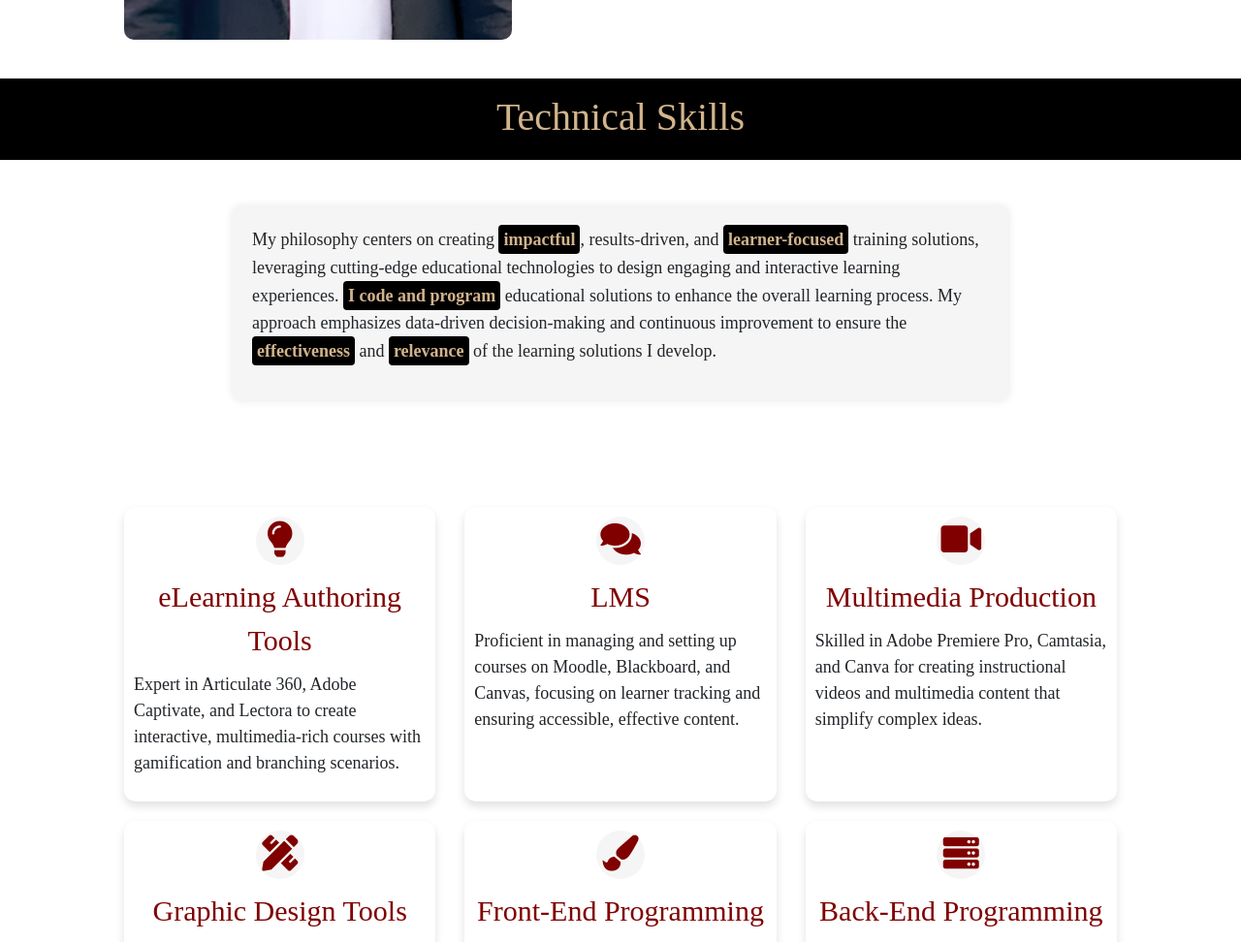
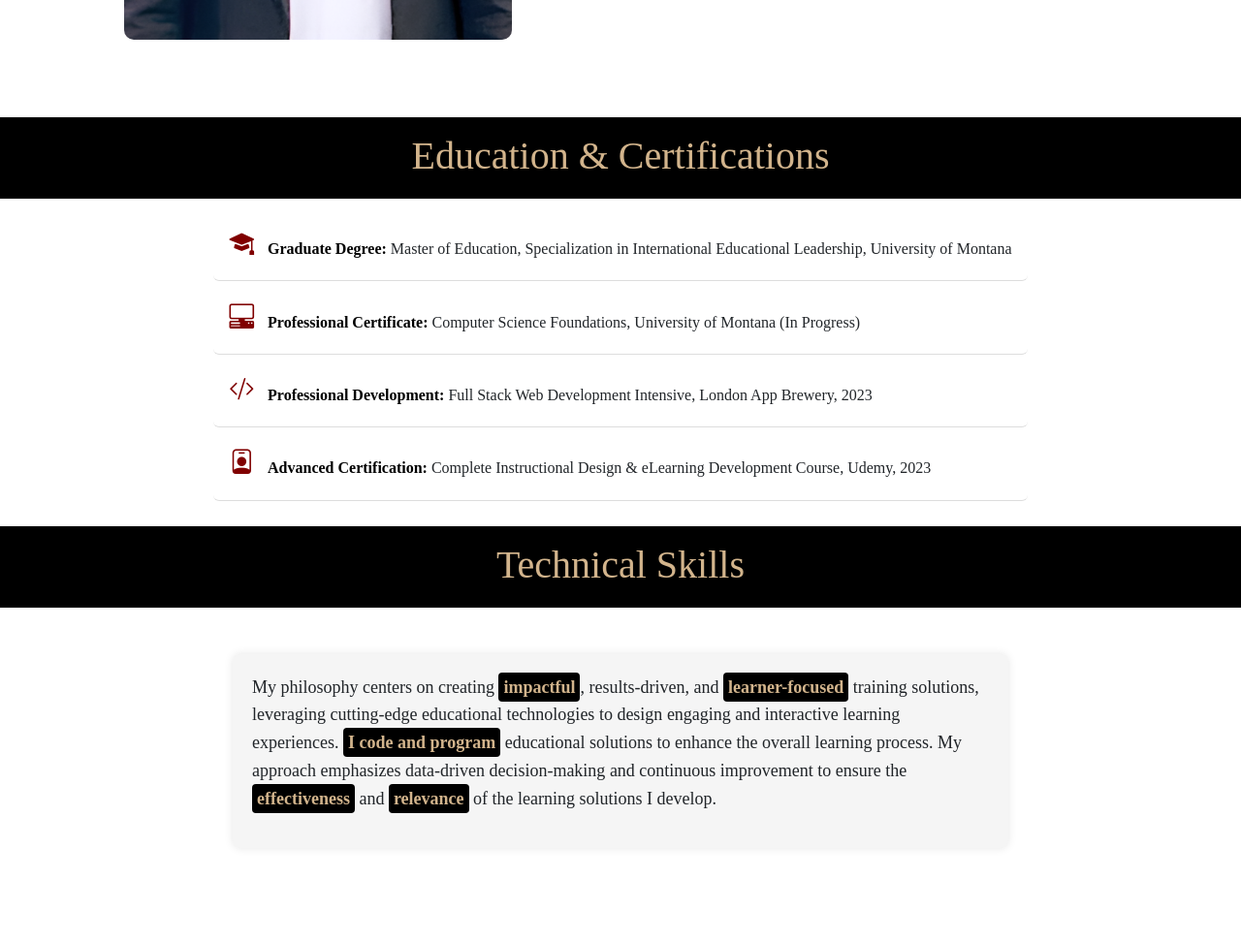
Before and after one commit to moayyadsaleh/personal-website, a plain HTML site: page index.html in a window 1280 px wide. Shown: the part 1462-2434 px from the top of the page at 97% size. Drawn offline with nearby package versions, Linux system fonts and the light colour scheme.

Commit message:
Add education and certification section

```diff
--- a/index.html
+++ b/index.html
@@ -35,6 +35,10 @@
           <li><a href="#home">Home</a></li>
           <li><a href="#projects">Work Samples</a></li>
           <li><a href="#skills">Skills</a></li>
+          <li>
+            <a href="#education-certifications">Education & Certifications</a>
+          </li>
+          <!-- Added this item -->
 
           <li><a href="#contact">Contacts</a></li>
           <div class="cancel-btn">
@@ -130,6 +134,52 @@
             </div>
           </div>
         </div>
+      </div>
+    </section>
+    <section id="education-certifications" class="education-certifications">
+      <header>
+        <h1 class="mb-1">Education & Certifications</h1>
+      </header>
+      <div class="education-details">
+        <ul>
+          <li
+            title="Advanced study focusing on leadership in international education, adult learning theories, and instructional strategies for diverse learning environments."
+          >
+            <i class="bi bi-mortarboard-fill icon"></i>
+            <span
+              ><strong>Graduate Degree:</strong> Master of Education,
+              Specialization in International Educational Leadership, University
+              of Montana</span
+            >
+          </li>
+          <li
+            title="Rigorous training in foundational and applied programming, essential for instructional technology development."
+          >
+            <i class="bi bi-pc-display-horizontal icon"></i>
+            <span
+              ><strong>Professional Certificate:</strong> Computer Science
+              Foundations, University of Montana (In Progress)</span
+            >
+          </li>
+          <li
+            title="Industry-focused, hands-on training in full-stack development to enhance technical capabilities for eLearning and web-based instructional platforms."
+          >
+            <i class="bi bi-code-slash icon"></i>
+            <span
+              ><strong>Professional Development:</strong> Full Stack Web
+              Development Intensive, London App Brewery, 2023</span
+            >
+          </li>
+          <li
+            title="Comprehensive instructional design certification covering eLearning design methodologies, multimedia integration, and assessment strategies."
+          >
+            <i class="bi bi-person-badge icon"></i>
+            <span
+              ><strong>Advanced Certification:</strong> Complete Instructional
+              Design & eLearning Development Course, Udemy, 2023</span
+            >
+          </li>
+        </ul>
       </div>
     </section>
 
--- a/script.js
+++ b/script.js
@@ -50,3 +50,26 @@ $(document).ready(function () {
     $(this).next(".accordion-content").slideToggle();
   });
 });
+document.addEventListener("DOMContentLoaded", () => {
+  const educationItems = document.querySelectorAll(
+    ".education-certifications .education-details li"
+  );
+
+  const observer = new IntersectionObserver(
+    (entries) => {
+      entries.forEach((entry) => {
+        if (entry.isIntersecting) {
+          entry.target.classList.add("fadeInUp");
+          observer.unobserve(entry.target); // Trigger animation once
+        }
+      });
+    },
+    {
+      threshold: 0.1, // Adjust as needed
+    }
+  );
+
+  educationItems.forEach((item) => {
+    observer.observe(item);
+  });
+});
--- a/style.css
+++ b/style.css
@@ -1124,3 +1124,85 @@ header {
 .box-6 {
   animation-delay: 1.2s;
 }
+/* Center the content inside education-details */
+.education-certifications .education-details {
+  display: flex;
+  justify-content: center;
+}
+
+.education-certifications .education-details ul {
+  list-style-type: none;
+  padding: 0;
+}
+
+/* Styling each list item for a closer layout */
+.education-certifications .education-details li {
+  display: flex;
+  align-items: center;
+  gap: 8px; /* Reduced gap between icon and text */
+  padding: 8px 16px; /* Reduced padding */
+  border-radius: 6px;
+  margin-bottom: 10px; /* Reduced margin between items */
+  border-bottom: 1px solid #ddd;
+  transition: transform 0.2s ease-in-out, color 0.2s ease,
+    background-color 0.2s ease;
+  opacity: 0;
+  transform: translateY(10px);
+  animation: fadeInUp 0.5s forwards;
+}
+
+/* Adding space at the top of the first list item */
+.education-certifications .education-details li:first-child {
+  margin-top: 20px; /* Adjust this value as needed */
+}
+
+/* Ensure icons are aligned vertically and adjust position */
+.education-certifications .icon {
+  font-size: 1.6rem; /* Reduced font size for icons */
+  margin-right: 6px; /* Adjusted margin for closer layout */
+  min-width: 24px; /* Adjusted width to keep alignment */
+  transition: transform 0.3s ease, color 0.3s ease;
+}
+
+/* Hover effects for each list item */
+/* Hover effects for each list item */
+.education-certifications .education-details li:hover {
+  background: white; /* Very light gray */
+  color: #333; /* Dark gray text */
+  transform: scale(1.02); /* Subtle scale for gentle effect */
+  box-shadow: 0 2px 8px rgba(0, 0, 0, 0.08); /* Lighter shadow */
+}
+
+.education-certifications .education-details li:hover .icon {
+  transform: rotate(10deg); /* Slightly reduced rotation */
+  color: #fff;
+}
+.icon {
+  color: maroon;
+}
+/* Styling for strong labels */
+.education-certifications .education-details li span strong {
+  font-weight: bold;
+  color: black;
+}
+
+/* Icon hover effect */
+.education-certifications .education-details li:hover .icon {
+  transform: rotate(3deg); /* Minor rotation */
+  color: #d2b48c; /* Medium gray for icon */
+}
+/* Animation keyframe for fade-in effect */
+@keyframes fadeInUp {
+  from {
+    opacity: 0;
+    transform: translateY(10px);
+  }
+  to {
+    opacity: 1;
+    transform: translateY(0);
+  }
+}
+/* Hover effect to change color to tan */
+.education-certifications .education-details li:hover span strong {
+  color: #d2b48c;
+}
```
